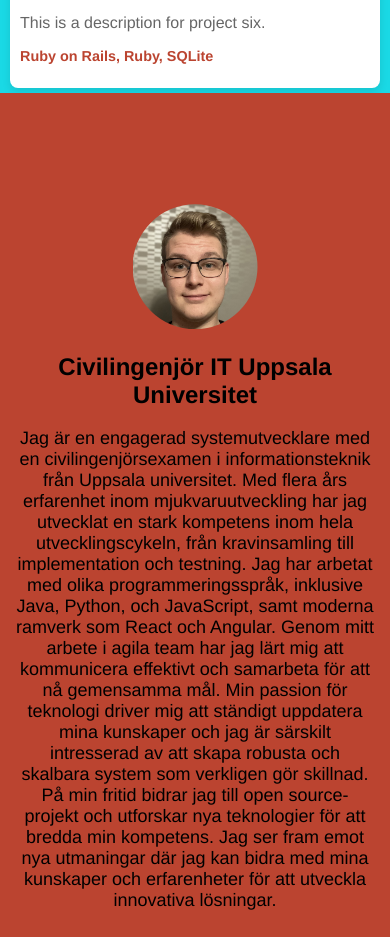
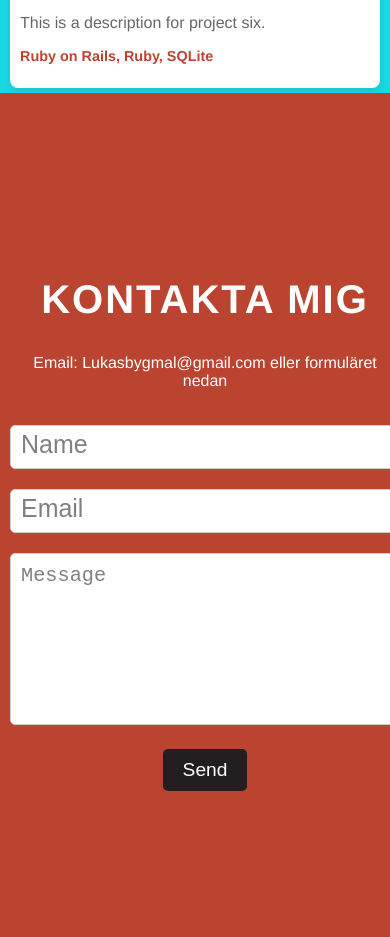
Before and after one commit to Lukasbygmal/Portfolio, a Vue app: page / in a window 390 px wide. Shown: the part 3101-4038 px from the top of the page. Built offline with nearby package versions, Linux system fonts and the light colour scheme.

Commit message:
Contact site first fix, not adjusted for phone

```diff
--- a/src/App.vue
+++ b/src/App.vue
@@ -87,17 +87,17 @@ html, body {
 }
 
 header {
-  position: fixed; /* Set header to fixed position */
-  top: 0; /* Align header to the top of the viewport */
-  left: 0; /* Align header to the left of the viewport */
-  right: 0; /* Align header to the right of the viewport */
+  position: fixed;
+  top: 0;
+  left: 0;
+  right: 0;
   background-color: #231F20;
   padding: 10px;
   display: flex;
   flex-wrap: wrap;
   justify-content: space-between;
   align-items: center;
-  z-index: 1000; /* Ensure header stays above other content */
+  z-index: 1000;
 }
 
 .title-button {
--- a/src/components/ContactForm.vue
+++ b/src/components/ContactForm.vue
@@ -1,23 +1,22 @@
 <template>
-    <div>
-      <h2>Contact Us</h2>
+  <div class="form-container">
     <form @submit.prevent="submitForm">
-        <div>
-          <label for="name">Name:</label>
-          <input type="text" id="name" v-model="form.name" required />
+      <div class="form-group">
+        <label for="name"></label>
+        <input type="text" id="name" v-model="form.name" placeholder="Name" required />
       </div>
-        <div>
-          <label for="email">Email:</label>
-          <input type="email" id="email" v-model="form.email" required />
+      <div class="form-group">
+        <label for="email"></label>
+        <input type="email" id="email" v-model="form.email" placeholder="Email" required />
       </div>
-        <div>
-          <label for="message">Message:</label>
-          <textarea id="message" v-model="form.message" required></textarea>
+      <div class="form-group">
+        <label for="message"></label>
+        <textarea id="message" v-model="form.message" placeholder="Message" required></textarea>
       </div>
       <button type="submit">Send</button>
     </form>
-      <div v-if="successMessage">{{ successMessage }}</div>
-      <div v-if="errorMessage">{{ errorMessage }}</div>
+    <div v-if="successMessage" class="success-message">{{ successMessage }}</div>
+    <div v-if="errorMessage" class="error-message">{{ errorMessage }}</div>
   </div>
 </template>
 
@@ -65,7 +64,70 @@
 </script>
 
 <style scoped>
-  form div {
-    margin-bottom: 10px;
+.form-container {
+  width: 100%;
+  max-width: 500px;
+  margin: 10px auto;
+}
+
+.form-group {
+  margin-bottom: 20px;
+}
+
+.form-group label {
+  display: block;
+  margin-bottom: 5px;
+}
+
+.form-group input,
+.form-group textarea {
+  width: 100%;
+  padding: 10px;
+  font-size: 1.2em;
+  border: 1px solid #ccc;
+  border-radius: 5px;
+}
+
+.form-group textarea {
+  resize: vertical;
+  height: 150px;
+}
+
+button {
+  padding: 10px 20px;
+  font-size: 1.2em;
+  color: #fff;
+  background-color: #231F20;
+  border: none;
+  border-radius: 5px;
+  cursor: pointer;
+}
+
+button:hover {
+  background-color: black;
+}
+
+
+
+.success-message {
+  color: green;
+  margin-top: 20px;
+}
+
+.error-message {
+  color: red;
+  margin-top: 20px;
+}
+
+::placeholder {
+  font-size: 1.3em;
+  color: #808080;
+}
+
+@media (max-width: 768px) {
+  .form-container{
+    margin: 10px 10px;
+  }
+
 }
 </style>
--- a/src/components/ContactLayout.vue
+++ b/src/components/ContactLayout.vue
@@ -1,21 +1,24 @@
 <template>
     <div class="main-container">
       <div class="content-container">
-        <LayoutPortrait></LayoutPortrait>
-        <LayoutDescription></LayoutDescription>
+        <div class="contact-title">
+          <h1>Kontakta mig</h1>
+        </div>
+        <div class="contact-email">
+          Email: Lukasbygmal@gmail.com eller formuläret nedan
+        </div>
+        <ContactForm/>
       </div>
     </div>
   </template>
 
   <script>
-  import LayoutPortrait from './LayoutPortrait.vue';
-  import LayoutDescription from './LayoutDescription.vue';
+  import ContactForm from './ContactForm.vue';
 
   export default {
     name: 'ContactLayout',
     components: {
-      LayoutPortrait,
-      LayoutDescription,
+      ContactForm,
     }
   }
   </script>
@@ -33,15 +36,36 @@
 
   .content-container {
     display: flex;
+    flex-direction: column;
     align-items: center;
     justify-content: center;
     margin-top: 20px;
     flex-wrap: wrap;
   }
+  .contact-title {
+    margin-bottom: 5px;
+  }
 
+  .contact-title h1 {
+    color: #FFFFFF;
+    font-size: 60px;
+    text-transform: uppercase;
+    letter-spacing: 2px;
+  }
+
+  .contact-email {
+    color:#FFFFFF;
+    font-size: 20px;
+    margin-bottom: 20px;
+  }
 
   @media (max-width: 768px) {
-
+    .contact-title h1 {
+    font-size: 40px;
+  }
+  .contact-email {
+    font-size: 16px;
+  }
 
   }
 
```
Lines whose indentation alone changed are shown as unchanged.
